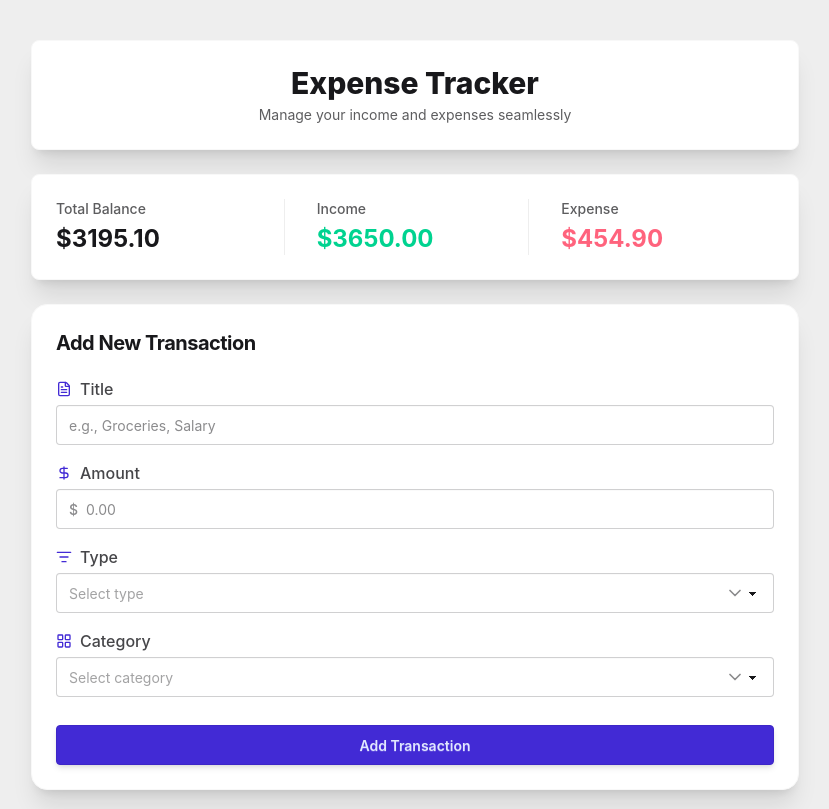
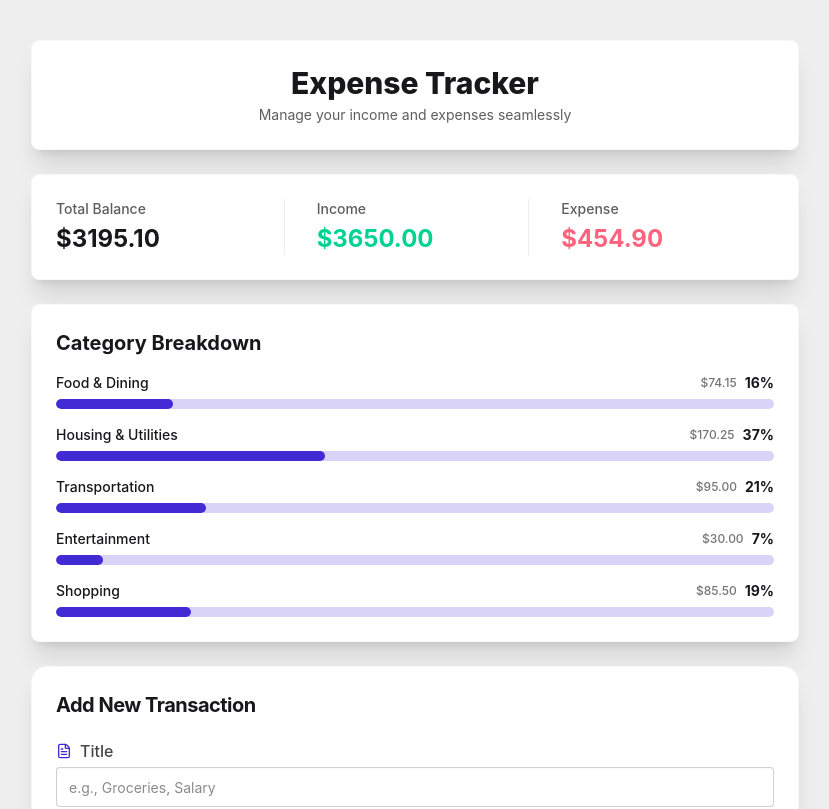
Before and after one commit to Kylian1592005/expense-tracker, a React (Vite) app: page / in a window 1280 px wide. Shown: the top 809 px of the page, without its empty margins (225-1054 px from the left). Built offline with nearby package versions, Linux system fonts and the light colour scheme.

Commit message:
feat: add CategoryBreakdown component for detailed expense categorization

```diff
--- a/src/App.jsx
+++ b/src/App.jsx
@@ -5,6 +5,7 @@ import SummaryCard from "./components/SummaryCard";
 import SearchFilter from "./components/SearchFilter";
 import Pagination from "./components/Pagination";
 import { data } from "./data/data";
+import CategoryBreakdown from "./components/CategoryBreakdown";
 
 function App() {
   const [storedTransactions, setStoredTransactions] = useState(() => {
@@ -90,6 +91,8 @@ function App() {
           expenseBalance={expenseBalance}
         />
 
+        <CategoryBreakdown storedTransactions={storedTransactions} />
+
         <TransactionForm
           storedTransactions={storedTransactions}
           setStoredTransactions={setStoredTransactions}
--- /dev/null
+++ b/src/components/CategoryBreakdown.jsx
@@ -0,0 +1,58 @@
+import { formatCurrency } from "../utils/formatCurrency";
+
+export default function CategoryBreakdown({ storedTransactions }) {
+  const filteredExpense = storedTransactions.filter(
+    (transaction) => transaction.type === "expense",
+  );
+
+  const categoryTotal = filteredExpense.reduce((totals, transaction) => {
+    const category = transaction.category;
+    totals[category] = (totals[category] || 0) + transaction.amount;
+    return totals;
+  }, {});
+
+  const totalExpenses = Object.values(categoryTotal).reduce(
+    (total, amount) => total + amount,
+    0,
+  );
+
+  return (
+    <div className="card bg-base-100 shadow-xl p-6 border border-base-200 w-full">
+      <h2 className="text-xl font-bold mb-4 text-base-content">
+        Category Breakdown
+      </h2>
+
+      {Object.keys(categoryTotal).length === 0 ? (
+        <p className="text-sm text-base-content/60 py-4 text-center">
+          No expense data available for breakdown.
+        </p>
+      ) : (
+        <div className="flex flex-col gap-4">
+          {Object.entries(categoryTotal).map(([category, amount]) => {
+            const percentage =
+              totalExpenses > 0 ? (amount / totalExpenses) * 100 : 0;
+
+            return (
+              <div key={category} className="flex flex-col gap-1.5">
+                <div className="flex justify-between items-center text-sm font-medium text-base-content">
+                  <span>{category}</span>
+                  <div className="flex items-center gap-2">
+                    <span className="text-base-content/60 text-xs">
+                      {formatCurrency(amount)}
+                    </span>
+                    <span className="font-bold">{percentage.toFixed(0)}%</span>
+                  </div>
+                </div>
+                <progress
+                  className="progress progress-primary w-full h-2.5"
+                  value={amount}
+                  max={totalExpenses}
+                ></progress>
+              </div>
+            );
+          })}
+        </div>
+      )}
+    </div>
+  );
+}
```
